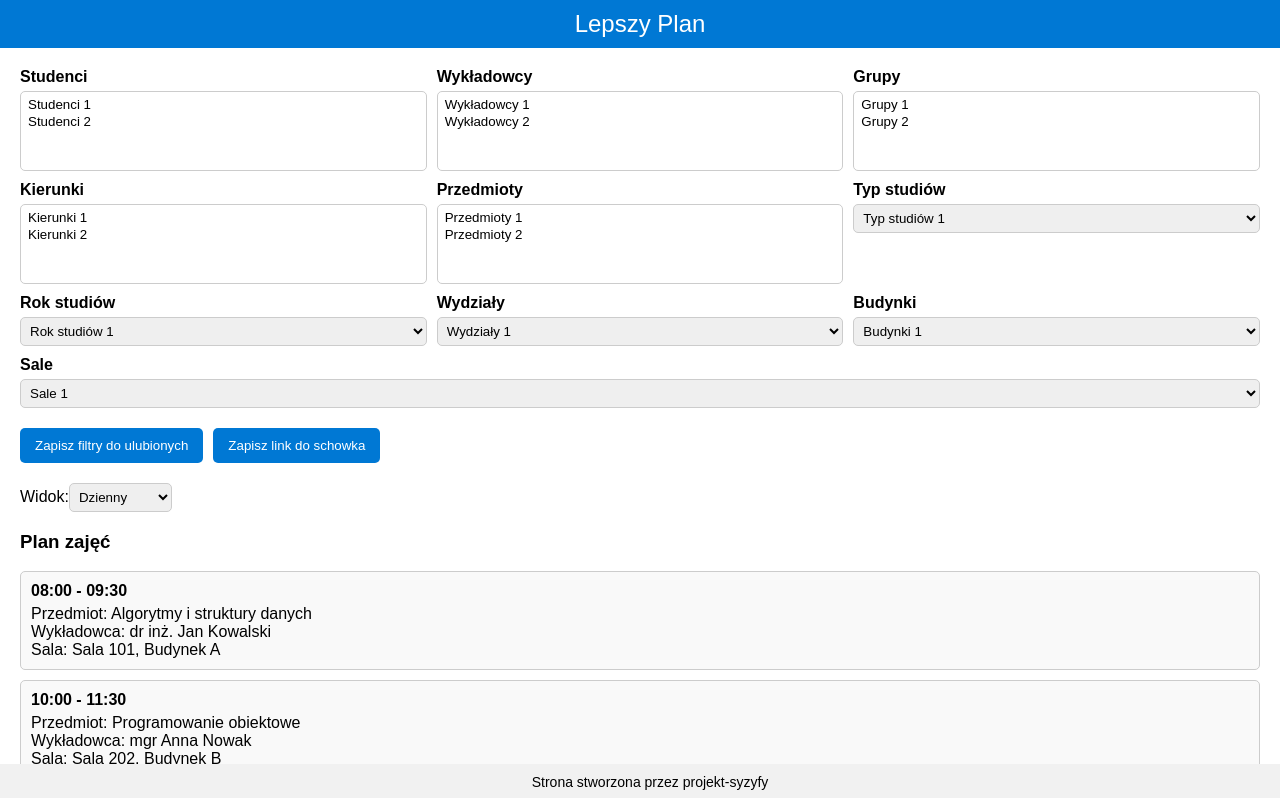
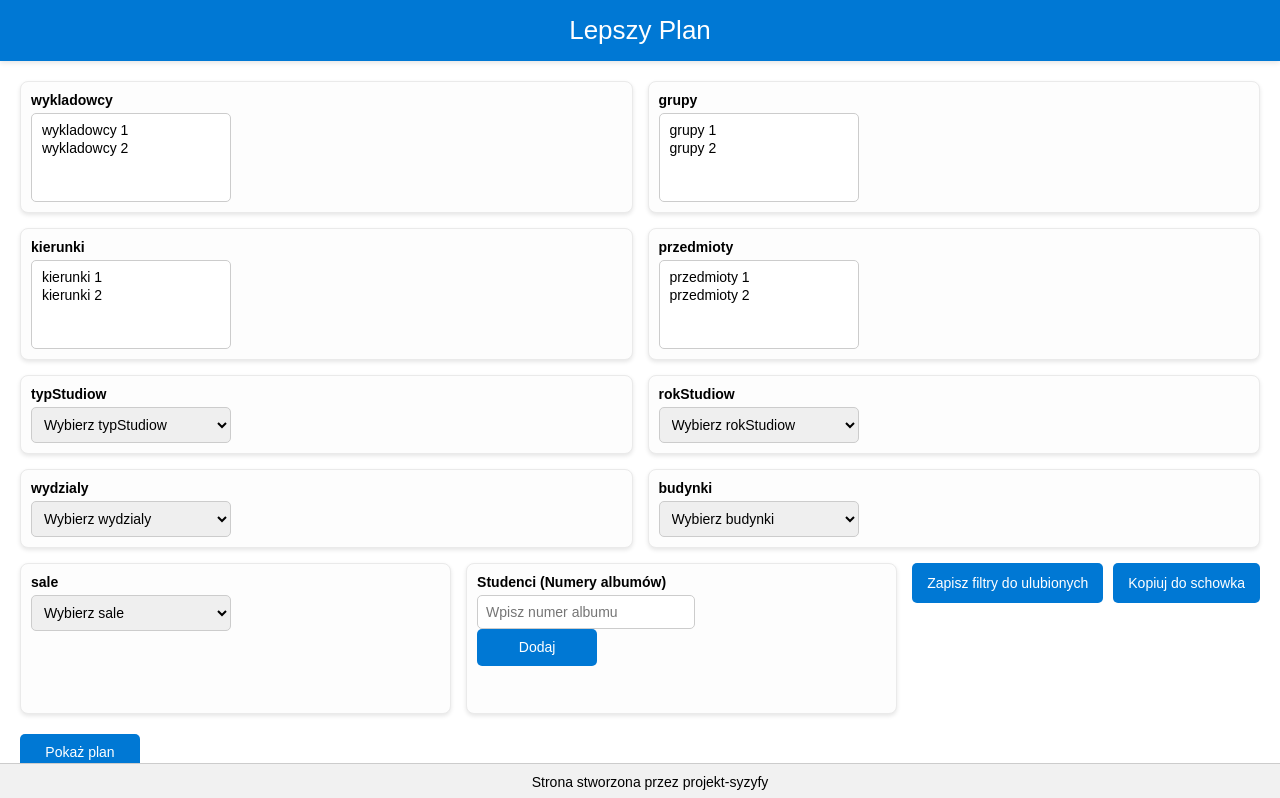
Before and after one commit to FranczakRobert/LepszyPlan, a React (Create React App) app in the folder frontend/: page / in a window 1280 px wide. Shown: the top 798 px of the page. Built offline with nearby package versions, Linux system fonts and the light colour scheme.

Commit message:
change demo and add request to backend

```diff
--- a/frontend/public/index.html
+++ b/frontend/public/index.html
@@ -9,6 +9,10 @@
       name="description"
       content="Web site created using create-react-app"
     />
+      <link
+          href="https://cdnjs.cloudflare.com/ajax/libs/font-awesome/6.0.0-beta3/css/all.min.css"
+          rel="stylesheet"
+      />
     <link rel="apple-touch-icon" href="%PUBLIC_URL%/logo192.png" />
     <!--
       manifest.json provides metadata used when your web app is installed on a
@@ -24,7 +28,7 @@
       work correctly both with client-side routing and a non-root public URL.
       Learn how to configure a non-root public URL by running `npm run build`.
     -->
-    <title>React App</title>
+    <title>Lepszy plan</title>
   </head>
   <body>
     <noscript>You need to enable JavaScript to run this app.</noscript>
--- a/frontend/src/App.css
+++ b/frontend/src/App.css
@@ -1,3 +1,4 @@
+/* Global Styles */
 body {
     font-family: Arial, sans-serif;
     margin: 0;
@@ -7,9 +8,10 @@ body {
 .header {
     background-color: #0078d4;
     color: white;
-    padding: 10px 20px;
+    padding: 15px 20px;
     text-align: center;
-    font-size: 24px;
+    font-size: 26px;
+    box-shadow: 0 2px 5px rgba(0, 0, 0, 0.1);
 }
 .footer {
     background-color: #f1f1f1;
@@ -19,6 +21,7 @@ body {
     position: fixed;
     bottom: 0;
     width: 100%;
+    border-top: 1px solid #ccc;
 }
 .container {
     padding: 20px;
@@ -26,18 +29,24 @@ body {
 .filters {
     display: flex;
     flex-wrap: wrap;
-    gap: 10px;
+    gap: 15px;
     margin-bottom: 20px;
 }
 .filter-group {
     display: flex;
     flex-direction: column;
     gap: 5px;
-    flex: 1 1 calc(33.333% - 10px);
+    flex: 1 1 calc(33.333% - 15px);
     min-width: 200px;
+    padding: 10px;
+    border: 1px solid #eaeaea;
+    border-radius: 8px;
+    background-color: #fdfdfd;
+    box-shadow: 0 2px 4px rgba(0, 0, 0, 0.1);
 }
 .filter-group label {
     font-weight: bold;
+    font-size: 14px;
 }
 .buttons {
     margin-bottom: 20px;
@@ -56,16 +65,18 @@ body {
     margin-bottom: 10px;
     gap: 10px;
 }
-
 #date-range {
     display: flex;
     flex-wrap: wrap;
     gap: 10px;
     align-items: center;
 }
-
 .statistics {
     margin-top: 20px;
+    padding: 10px;
+    background-color: #fdfdfd;
+    border: 1px solid #eaeaea;
+    border-radius: 8px;
 }
 .statistics div {
     margin: 5px 0;
@@ -77,23 +88,66 @@ button {
     border: none;
     cursor: pointer;
     border-radius: 5px;
+    font-size: 14px;
+    text-align: center;
+    min-width: 120px;
+    max-height: 40px; /* Ograniczenie wysokości */
+    line-height: 1.2; /* Kontrola odstępu między wierszami */
+    transition: background-color 0.3s ease;
+    display: flex;
+    align-items: center;
+    justify-content: center;
+    overflow: hidden; /* Zapobiega wyświetlaniu tekstu poza przyciskiem */
+    text-overflow: ellipsis; /* Skraca długi tekst */
+    white-space: nowrap; /* Zapobiega zawijaniu tekstu */
 }
 button:hover {
     background-color: #005fa3;
 }
+button.small {
+    padding: 5px 10px;
+    font-size: 12px;
+    min-width: auto;
+    background-color: #f44336;
+}
+button.small:hover {
+    background-color: #d32f2f;
+}
+button.small .icon {
+    margin-right: 5px;
+}
 select, input {
-    padding: 5px;
+    padding: 8px;
     border: 1px solid #ccc;
     border-radius: 5px;
+    font-size: 14px;
+    width: 200px;
+}
+/* Plan View Styles */
+.plan {
+    border: 1px solid #ccc;
+    border-radius: 5px;
+    padding: 15px;
+    background-color: #ffffff;
+    margin-bottom: 10px;
+    box-shadow: 0 2px 4px rgba(0, 0, 0, 0.1);
+}
+.plan .time {
+    font-weight: bold;
+    color: #0078d4;
+}
+.plan .details {
+    margin-top: 5px;
+    font-size: 14px;
+    color: #333;
 }
 
 /* Responsive Styles */
 @media (max-width: 1200px) {
     .filter-group {
-        flex: 1 1 calc(50% - 10px);
+        flex: 1 1 calc(50% - 15px);
     }
 }
-
 @media (max-width: 768px) {
     .header {
         font-size: 20px;
@@ -111,7 +165,6 @@ select, input {
         align-items: flex-start;
     }
 }
-
 @media (max-width: 480px) {
     .header {
         font-size: 18px;
@@ -125,17 +178,3 @@ select, input {
         font-size: 14px;
     }
 }
-
-.plan {
-    border: 1px solid #ccc;
-    border-radius: 5px;
-    padding: 10px;
-    background-color: #f9f9f9;
-    margin-bottom: 10px;
-}
-.plan .time {
-    font-weight: bold;
-}
-.plan .details {
-    margin-top: 5px;
-}
--- a/frontend/src/App.js
+++ b/frontend/src/App.js
@@ -1,31 +1,102 @@
-import React, { useState } from "react";
+import React, { useState, useEffect } from "react";
 import "./App.css";
+
+function sendRequestToAPI(filters, dateRange) {
+    const requestBody = {
+        students: filters.studenci.length > 0 ? filters.studenci : null,
+        teachers: filters.wykladowcy.length > 0 ? filters.wykladowcy : null,
+        subjects: filters.przedmioty.length > 0 ? filters.przedmioty : null,
+        groups: filters.grupy.length > 0 ? filters.grupy : null,
+        rooms: filters.sale.length > 0 ? filters.sale : null,
+        from: dateRange.from || null,
+        to: dateRange.to || null,
+    };
+
+    fetch("http://localhost:8000/plan", {
+        method: "POST",
+        headers: {
+            "Content-Type": "application/json",
+        },
+        body: JSON.stringify(requestBody),
+    })
+        .then((response) => {
+            if (!response.ok) {
+                throw new Error(`HTTP error! status: ${response.status}`);
+            }
+            return response.json();
+        })
+        .then((data) => {
+            console.log("Otrzymane dane z API:", data);
+            alert("Dane zostały pomyślnie pobrane!");
+        })
+        .catch((error) => {
+            console.error("Błąd podczas wysyłania żądania do API:", error);
+            alert("Wystąpił błąd podczas komunikacji z API.");
+        });
+}
+
 
 function App() {
     const [viewType, setViewType] = useState("Dzienny");
+    const [filters, setFilters] = useState({
+        studenci: [],
+        wykladowcy: [],
+        grupy: [],
+        kierunki: [],
+        przedmioty: [],
+        typStudiow: "",
+        rokStudiow: "",
+        wydzialy: "",
+        budynki: "",
+        sale: "",
+    });
+    const [dateRange, setDateRange] = useState({
+        from: "",
+        to: "",
+    });
 
-    const handleSaveFilters = () => {
-        alert("Filtry zapisane do ulubionych!");
+    const setFiltersFromUrl = () => {
+        const queryParams = new URLSearchParams(window.location.search);
+        const newFilters = {};
+
+        queryParams.forEach((value, key) => {
+            if (newFilters[key]) {
+                // Jeśli filtr jest tablicą, dodaj wartość do istniejącej tablicy
+                if (Array.isArray(newFilters[key])) {
+                    newFilters[key].push(value);
+                } else {
+                    // Przekształć w tablicę
+                    newFilters[key] = [newFilters[key], value];
+                }
+            } else {
+                // Ustaw wartość bezpośrednio
+                newFilters[key] = value;
+            }
+        });
+
+        // Ustaw odczytane filtry w stanie
+        setFilters((prevFilters) => ({
+            ...prevFilters,
+            ...newFilters,
+        }));
+        console.log("UWAGA: ",filters);
     };
 
-    const handleCopyToClipboard = () => {
-        navigator.clipboard.writeText("http://localhost:3000").then(() => {
-            alert("Link zapisany do schowka!");
-        });
-    };
+    useEffect(() => {
+        setFiltersFromUrl();
+    }, []);
 
     return (
         <div className="App">
             <header className="header">Lepszy Plan</header>
 
             <div className="container">
-                <Filters />
-                <div className="buttons">
-                    <button onClick={handleSaveFilters}>Zapisz filtry do ulubionych</button>
-                    <button onClick={handleCopyToClipboard}>Zapisz link do schowka</button>
-                </div>
-                <PlanView viewType={viewType} setViewType={setViewType} />
-                <Statistics />
+                <Filters filters={filters} setFilters={setFilters}/>
+                <button onClick={() => sendRequestToAPI(filters, dateRange)}>
+                    Pokaż plan
+                </button>
+                <PlanView viewType={viewType} setViewType={setViewType}/>
+                <Statistics/>
             </div>
 
             <footer className="footer">Strona stworzona przez projekt-syzyfy</footer>
@@ -33,32 +104,137 @@ function App() {
     );
 }
 
-function Filters() {
+function Filters({filters, setFilters }) {
+    const [newAlbumNumber, setNewAlbumNumber] = useState("");
+
+    // Dodawanie numeru albumu do listy
+    const addAlbumNumber = () => {
+        if (newAlbumNumber.trim() === "") {
+            alert("Numer albumu nie może być pusty.");
+            return;
+        }
+        setFilters((prevFilters) => ({
+            ...prevFilters,
+            studenci: [...prevFilters.studenci, newAlbumNumber],
+        }));
+        setNewAlbumNumber(""); // Wyczyść pole tekstowe
+    };
+
+    // Usuwanie numeru albumu z listy
+    const removeAlbumNumber = (albumNumber) => {
+        setFilters((prevFilters) => ({
+            ...prevFilters,
+            studenci: prevFilters.studenci.filter((num) => num !== albumNumber),
+        }));
+    };
+    const handleFilterChange = (filterName, value) => {
+        setFilters((prevFilters) => ({
+            ...prevFilters,
+            [filterName]: value,
+        }));
+    };
+    const handleSaveFilters = () => {
+        try {
+            console.log("Filtry przed serializacją:", filters); // Dodaj logowanie
+            localStorage.setItem("ulubioneFiltry", JSON.stringify(filters));
+            alert("Filtry zapisane do ulubionych!");
+        } catch (error) {
+            console.error("Błąd podczas zapisywania filtrów:", error);
+            alert("Wystąpił błąd podczas zapisywania filtrów.");
+        }
+    };
+
+    const handleCopyToClipboard = () => {
+        // Tworzenie query stringa z filtrów
+        const queryString = Object.entries(filters)
+            .map(([key, value]) => {
+                // Sprawdzamy, czy wartość jest tablicą i odpowiednio ją przetwarzamy
+                if (Array.isArray(value)) {
+                    return value.map(v => `${encodeURIComponent(key)}=${encodeURIComponent(v)}`).join('&');
+                }
+                return `${encodeURIComponent(key)}=${encodeURIComponent(value)}`;
+            })
+            .join('&');
+
+        // Stworzenie pełnego URL z query stringiem
+        const baseUrl = "http://localhost:3000"; // Zmień na rzeczywisty URL, jeśli jest inny
+        const fullUrl = `${baseUrl}?${queryString}`;
+
+        // Kopiowanie linku do schowka
+        navigator.clipboard.writeText(fullUrl).then(() => {
+            alert("Link skopiowany do schowka!"); // Informacja o skopiowanym linku
+        }).catch((error) => {
+            console.error("Błąd podczas zapisywania do schowka:", error);
+            alert("Wystąpił błąd podczas zapisywania do schowka.");
+        });
+    };
+
     return (
         <div className="filters">
-            {["Studenci", "Wykładowcy", "Grupy", "Kierunki", "Przedmioty"].map((label) => (
-                <div className="filter-group" key={label}>
-                    <label>{label}</label>
-                    <select multiple>
-                        <option>{label} 1</option>
-                        <option>{label} 2</option>
+            {["wykladowcy", "grupy", "kierunki", "przedmioty"].map((filter) => (
+                <div className="filter-group" key={filter}>
+                    <label>{filter}</label>
+                    <select
+                        multiple
+                        value={filters[filter]}
+                        onChange={(e) =>
+                            handleFilterChange(
+                                filter,
+                                Array.from(e.target.selectedOptions, (option) => option.value)
+                            )
+                        }
+                    >
+                        <option value={`${filter} 1`}>{`${filter} 1`}</option>
+                        <option value={`${filter} 2`}>{`${filter} 2`}</option>
                     </select>
                 </div>
             ))}
-            {["Typ studiów", "Rok studiów", "Wydziały", "Budynki", "Sale"].map((label) => (
-                <div className="filter-group" key={label}>
-                    <label>{label}</label>
-                    <select>
-                        <option>{label} 1</option>
-                        <option>{label} 2</option>
+            {["typStudiow", "rokStudiow", "wydzialy", "budynki", "sale"].map((filter) => (
+                <div className="filter-group" key={filter}>
+                    <label>{filter}</label>
+                    <select
+                        value={filters[filter]}
+                        onChange={(e) => handleFilterChange(filter, e.target.value)}
+                    >
+                        <option value="">{`Wybierz ${filter}`}</option>
+                        <option value={`${filter} 1`}>{`${filter} 1`}</option>
+                        <option value={`${filter} 2`}>{`${filter} 2`}</option>
                     </select>
                 </div>
             ))}
+            {/* Specjalna sekcja dla studentów */}
+            <div className="filter-group">
+                <label>Studenci (Numery albumów)</label>
+                <div className="student-albums">
+                    <input
+                        type="text"
+                        value={newAlbumNumber}
+                        placeholder="Wpisz numer albumu"
+                        onChange={(e) => setNewAlbumNumber(e.target.value)}
+                    />
+                    <button onClick={addAlbumNumber}>Dodaj</button>
+                </div>
+                <ul>
+                    {filters.studenci.map((albumNumber, index) => (
+                        <li key={index}>
+                            {albumNumber}{" "}
+                            <button className="small" onClick={() => removeAlbumNumber(albumNumber)}>
+                                <i className="fas fa-trash icon"></i>
+                            </button>
+                        </li>
+                    ))}
+                </ul>
+            </div>
+            <div className="buttons">
+                <button onClick={handleSaveFilters}>Zapisz filtry do ulubionych</button>
+                <button onClick={handleCopyToClipboard}>Kopiuj do schowka</button>
+            </div>
         </div>
     );
+
 }
 
-function PlanView({ viewType, setViewType }) {
+function PlanView({viewType, setViewType}) {
     const [startDate, setStartDate] = useState(""); // Przechowywanie daty początkowej
     const [endDate, setEndDate] = useState(""); // Przechowywanie daty końcowej
     const exampleSchedule = [
```
